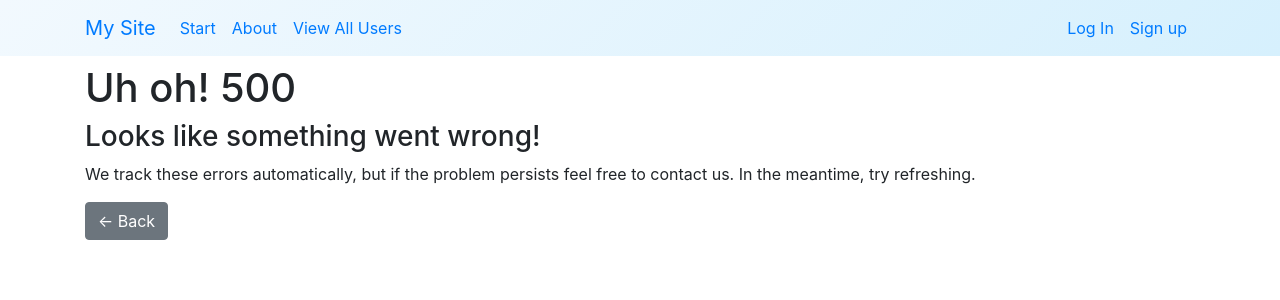
After one commit to kickstartcoding/django-kcproject-starter, a Django app: template apps/core/templates/500.html in a window 1280 px wide. The commit adds this page. Shown: the top 300 px of the page. Run offline with Django 3.2, Linux system fonts and the light colour scheme; the template is opened without the code that fills it, so the values that code supplies are empty; some libraries are stand-ins or nearby versions.

Commit message:
adding errors, users

```diff
--- a/apps/accounts/templates/accounts/edit_profile.html
+++ b/apps/accounts/templates/accounts/edit_profile.html
@@ -10,6 +10,8 @@
     <div class="col-sm-9 col-md-7 col-lg-5 mx-auto">
         <h1 class="text-center">{{ request.user }}</h1>
         <h3>Edit information</h3>
+        <p><strong>Note:</strong> Your avatar is based on your email. Change
+        your avatar at <a href="https://en.gravatar.com/">Gravatar.com</a></p>
         <form class="form-signin" method="POST">
             {% csrf_token %}
             {% bootstrap_form form %}
--- a/apps/accounts/templates/accounts/view_all_users.html
+++ b/apps/accounts/templates/accounts/view_all_users.html
@@ -10,11 +10,9 @@
         <h1>Users</h1>
         {% for user in users %}
             <a href="{% url "view_profile" user.username %}">
-                <div class="card card-signin my-5">
+                <div class="card card-signin card-user my-5">
                     <img src="{{ user.gravatar }}" />
                     <h5 class="card-title text-center">@{{ user.username }}</h5>
-                    <p><strong>{{ user.first_name }} {{ user.last_name }}</strong></p>
-                    <p>{{ user.bio }}</p>
                 </div>
             </a>
         {% endfor %}
--- a/apps/core/static/css/custom.css
+++ b/apps/core/static/css/custom.css
@@ -3,3 +3,7 @@
 .navbar {
     background: linear-gradient(135deg, #f2f9fe 0%, #d6f0fd 100%);
 }
+
+.card-user {
+    max-width: 80px;
+}
--- a/apps/core/static/css/signinform.css
+++ b/apps/core/static/css/signinform.css
@@ -1,8 +1,9 @@
 /*
-    Taken from:
+    Some nice styles taken from Start Bootstrap:
     https://startbootstrap.com/snippets/login/
     MIT License by David Miller
 */
+
 
 .card-signin {
   border: 0;
--- /dev/null
+++ b/apps/core/templates/500.html
@@ -0,0 +1,14 @@
+{% extends "base.html" %}
+
+{% block title %}Server Error{% endblock %}
+
+{% block content %}
+<h1>Uh oh! 500</h1>
+
+<h3>Looks like something went wrong!</h3>
+
+<p>We track these errors automatically, but if the problem persists feel free
+to contact us. In the meantime, try refreshing.</p>
+
+<a href="#" class="btn btn-secondary" onclick="history.go(-1);return false;">&larr; Back</a>
+{% endblock content %}
--- a/apps/core/templates/base.html
+++ b/apps/core/templates/base.html
@@ -32,16 +32,16 @@
 
 <nav class="navbar navbar-expand-md">
     <div class="container">
-        <button class="navbar-toggler navbar-toggler-right" type="button" data-toggle="collapse" data-target="#navbarSupportedContent" aria-controls="navbarSupportedContent" aria-expanded="false" aria-label="Toggle navigation">
-            <span class="navbar-toggler-icon"></span>
-        </button>
         <a class="navbar-brand" href="/">
-            <!--
-                Add your logo here!
-                <img src="" />
-            -->
+            <!-- Add your logo here!  <img src="" /> -->
             My Site
         </a>
+
+        <button class="navbar-toggler navbar-toggler-right" type="button" data-toggle="collapse" data-target="#navbarSupportedContent" aria-controls="navbarSupportedContent" aria-expanded="false" aria-label="Toggle navigation">
+            <span class="navbar-toggler-icon">
+                ☰
+            </span>
+        </button>
 
         <div class="collapse navbar-collapse" id="navbarSupportedContent">
             <ul class="navbar-nav mr-auto">
@@ -51,6 +51,9 @@
                 <li class="nav-item">
                     <a class="nav-link" href="{% url 'about' %}">About</a>
                 </li>
+                <li class="nav-item">
+                    <a class="nav-link" href="{% url 'view_all_users' %}">View All Users</a>
+                </li>
             </ul>
             <ul class="navbar-nav ml-auto">
                 {% if request.user.is_authenticated %}
@@ -58,7 +61,9 @@
                         <a class="nav-link" href="{% url 'logout' %}" >Sign Out</a>
                     </li>
                     <li class="nav-item">
-                        <a class="nav-link" href="{% url 'edit_profile' %}" >{{ request.user }}</a>
+                        <a class="nav-link" href="{% url 'view_profile' request.user %}" >
+                            {{ request.user }}<img src="{{ user.gravatar }}" style="height: 50px" />
+                        </a>
                     </li>
                 {% else %}
                     <li class="nav-item">
```
Also changed, not shown: apps/accounts/forms.py (+15 -1 lines), apps/accounts/views.py (+5 -5 lines), apps/core/templates/403_csrf.html (added, +9 -0 lines), apps/core/templates/404.html (added, +12 -0 lines), README.md.
